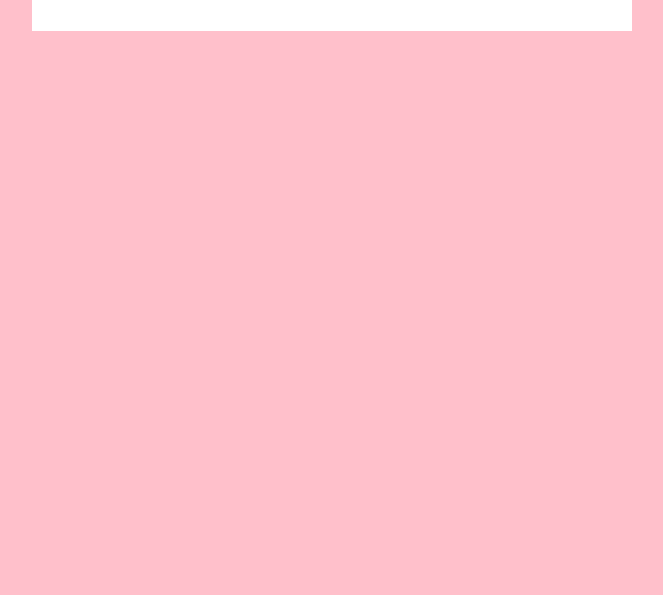
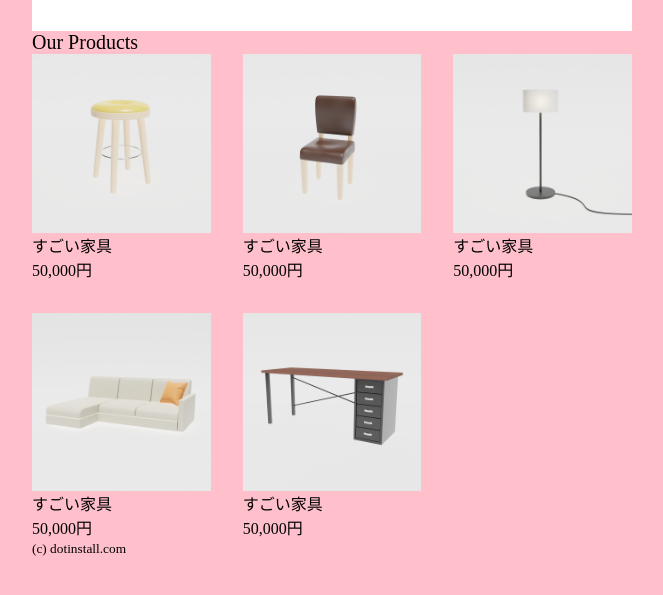
Before and after one commit to yutaotuka/MyECSite, a plain HTML site: page index.html in a window 1280 px wide. Shown: the part 85-680 px from the top of the page, without its empty margins (308-971 px from the left). Drawn offline with Linux system fonts and the light colour scheme.

Commit message:
products完了

```diff
--- a/index.html
+++ b/index.html
@@ -13,6 +13,39 @@
     <header>
       <h1><img src="logo.png" alt="ロゴ画像" height="48" width="168"></h1>
     </header>
+    <section class="main">
+      <h2>Our Products</h2>
+      <ul class="products">
+        <li class="product">
+          <img src="product-1.png" alt="プロダクト1" height="180" width="180">
+          <p>すごい家具</p>
+          <p>50,000円</p>
+        </li>
+        <li class="product">
+          <img src="product-2.png" alt="プロダクト1" height="180" width="180">
+          <p>すごい家具</p>
+          <p>50,000円</p>
+        </li>
+        <li class="product">
+          <img src="product-3.png" alt="プロダクト1" height="180" width="180">
+          <p>すごい家具</p>
+          <p>50,000円</p>
+        </li>
+        <li class="product">
+          <img src="product-4.png" alt="プロダクト1" height="180" width="180">
+          <p>すごい家具</p>
+          <p>50,000円</p>
+        </li>
+        <li class="product">
+          <img src="product-5.png" alt="プロダクト1" height="180" width="180">
+          <p>すごい家具</p>
+          <p>50,000円</p>
+        </li>
+      </ul>
+    </section>
+    <footer>
+      <small>(c) dotinstall.com</small>
+    </footer>
   </div>
 </body>
 </html>
--- a/style.css
+++ b/style.css
@@ -1,5 +1,6 @@
 @charset "utf-8";
 
+/* commmon */
 body {
   background: pink;
   margin: 0;
@@ -7,6 +8,14 @@ body {
 h1{
   margin: 0;
   font-size: 0;
+}
+h2{
+  margin: 0;
+  font-weight: normal;
+  font-size: 20px;
+}
+p{
+  margin: 0;
 }
 img{
   margin: 0;
@@ -25,3 +34,24 @@ header{
   padding: 34px 0;
   background-color: white;
 }
+
+/* products */
+.products{
+  display: flex;
+  gap: 32px;
+  flex-wrap: wrap;
+  margin: 0;
+  padding: 0;
+  list-style: none;
+}
+
+.product{
+  width: calc((100% - 64px) / 3);
+  box-sizing: border-box;
+}
+.product img{
+  width: 100%;
+  height: auto;
+}
+
+/* footer */
```
